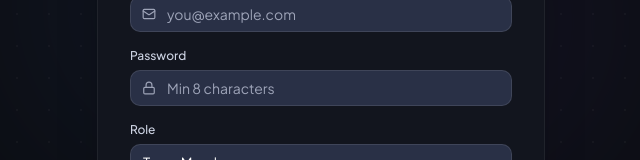
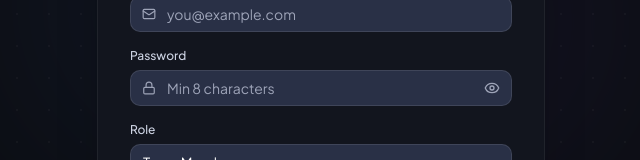
Before and after one commit to shahriaraf/Taskeo-Frontend, a Next.js app: page /signup in a window 1280 px wide. Shown: the part 386-546 px from the top of the page, without its empty margins (319-959 px from the left). Built offline with nearby package versions, Linux system fonts and the light colour scheme; no server answers.

Commit message:
Implement password visibility toggle in signup form
Added password visibility toggle functionality to the signup form.

```diff
--- a/src/app/(auth)/signup/page.tsx
+++ b/src/app/(auth)/signup/page.tsx
@@ -5,7 +5,7 @@ import { useRouter } from "next/navigation";
 import { useForm } from "react-hook-form";
 import { zodResolver } from "@hookform/resolvers/zod";
 import { z } from "zod";
-import { Mail, Lock, User, ArrowRight } from "lucide-react";
+import { Mail, Lock, User, ArrowRight, Eye, EyeOff } from "lucide-react";
 import { authApi } from "@/services/api";
 import { useAuthStore } from "@/store/auth.store";
 import { Input, Label, Select } from "@/components/ui";
@@ -24,8 +24,13 @@ export default function SignupPage() {
   const router = useRouter();
   const { setAuth } = useAuthStore();
   const [loading, setLoading] = useState(false);
+  const [showPassword, setShowPassword] = useState(false);
 
-  const { register, handleSubmit, formState: { errors } } = useForm<FormData>({
+  const {
+    register,
+    handleSubmit,
+    formState: { errors },
+  } = useForm<FormData>({
     resolver: zodResolver(schema),
     defaultValues: { role: "team_member" },
   });
@@ -47,18 +52,29 @@ export default function SignupPage() {
   return (
     <div className="animate-fade-in">
       <div className="flex items-center justify-center gap-2.5 mb-8">
-          <svg style={{ width: 40, height: 40 }} xmlns="http://www.w3.org/2000/svg" viewBox="0 0 100 100" fill="currentColor">
+        <svg
+          style={{ width: 40, height: 40 }}
+          xmlns="http://www.w3.org/2000/svg"
+          viewBox="0 0 100 100"
+          fill="currentColor"
+        >
           <polygon points="22,22 60,22 44,44 22,44" />
           <rect x="63" y="22" width="22" height="22" />
           <polygon points="44,50 63,44 63,80 44,80" />
         </svg>
-        <span className="text-xl font-bold text-[var(--text-primary)]">Taskeo</span>
+        <span className="text-xl font-bold text-[var(--text-primary)]">
+          Taskeo
+        </span>
       </div>
 
       <div className="bg-[var(--bg-surface)] border border-[var(--border-subtle)] rounded-[var(--radius-xl)] p-8 shadow-2xl">
         <div className="mb-6">
-          <h1 className="text-xl font-bold text-[var(--text-primary)] mb-1">Create your account</h1>
-          <p className="text-sm text-[var(--text-muted)]">Join Taskeo and start managing projects</p>
+          <h1 className="text-xl font-bold text-[var(--text-primary)] mb-1">
+            Create your account
+          </h1>
+          <p className="text-sm text-[var(--text-muted)]">
+            Join Taskeo and start managing projects
+          </p>
         </div>
 
         <form onSubmit={handleSubmit(onSubmit)} className="space-y-4">
@@ -85,14 +101,28 @@ export default function SignupPage() {
           </div>
           <div>
             <Label htmlFor="password">Password</Label>
+            <div className="relative">
               <Input
                 id="password"
-              type="password"
+                type={showPassword ? "text" : "password"}
                 placeholder="Min 8 characters"
                 icon={<Lock style={{ width: 14, height: 14 }} />}
                 {...register("password")}
                 error={errors.password?.message}
               />
+              <button
+                type="button"
+                onClick={() => setShowPassword(!showPassword)}
+                className="absolute right-3 top-1/2 -translate-y-1/2 text-[var(--text-muted)] hover:text-[var(--text-secondary)] transition-colors"
+                tabIndex={-1}
+              >
+                {showPassword ? (
+                  <EyeOff style={{ width: 16, height: 16 }} />
+                ) : (
+                  <Eye style={{ width: 16, height: 16 }} />
+                )}
+              </button>
+            </div>
           </div>
           <div>
             <Label htmlFor="role">Role</Label>
@@ -112,7 +142,10 @@ export default function SignupPage() {
 
       <p className="text-center text-xs text-[var(--text-muted)] mt-5">
         Already have an account?{" "}
-        <Link href="/login" className="text-[var(--accent-blue)] hover:underline font-medium">
+        <Link
+          href="/login"
+          className="text-[var(--accent-blue)] hover:underline font-medium"
+        >
           Sign in
         </Link>
       </p>
```
Lines whose indentation alone changed are shown as unchanged.
